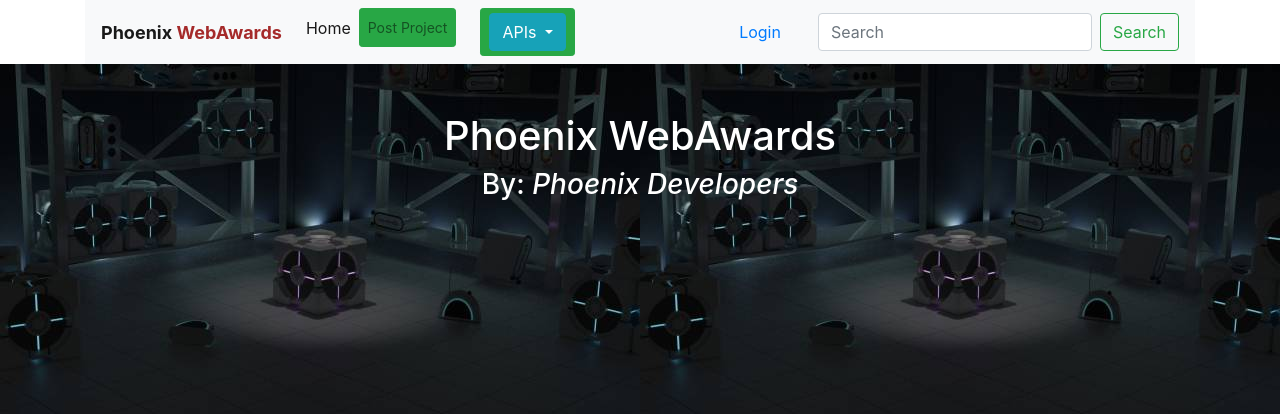
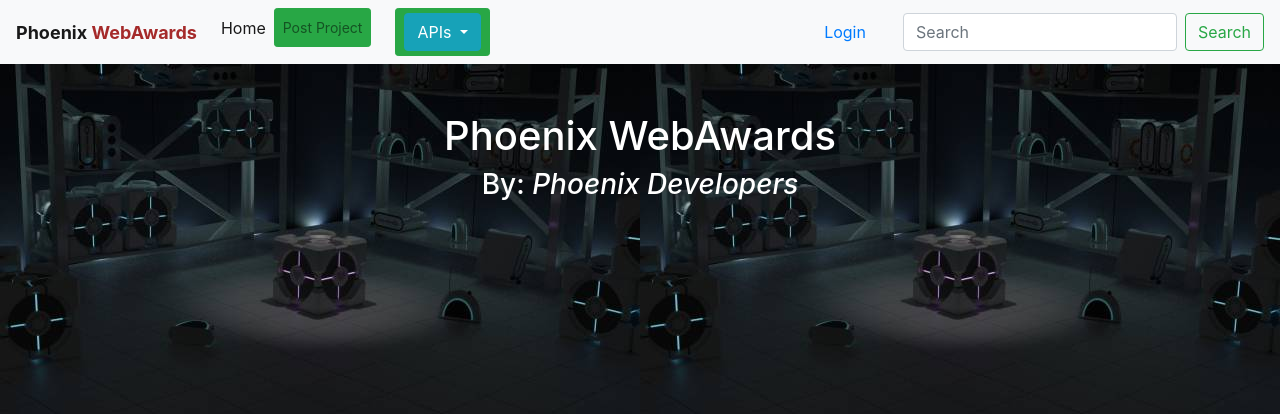
Before and after one commit to Kevson102/Phoenix-Web-Awards, a Django app: page / in a window 1280 px wide. Shown: the top 420 px of the page. Run offline with Django 3.2, Linux system fonts and the light colour scheme; data that the repository does not hold is empty; some libraries are stand-ins or nearby versions.

Commit message:
REMOVES THE CLASS CONTAINER FROM THE NAVBAR

```diff
--- a/webawards/templates/navbar.html
+++ b/webawards/templates/navbar.html
@@ -1,4 +1,4 @@
-<div class="container">
+<div class="">
   <nav class="navbar navbar-expand-lg navbar-light bg-light">
     <a class="navbar-brand" href="#" style="font-weight:bolder; font-size:large">Phoenix <span style="color:brown">WebAwards</span></a>
     <button class="navbar-toggler" type="button" data-toggle="collapse" data-target="#navbarTogglerDemo02" aria-controls="navbarTogglerDemo02" aria-expanded="false" aria-label="Toggle navigation">
```
